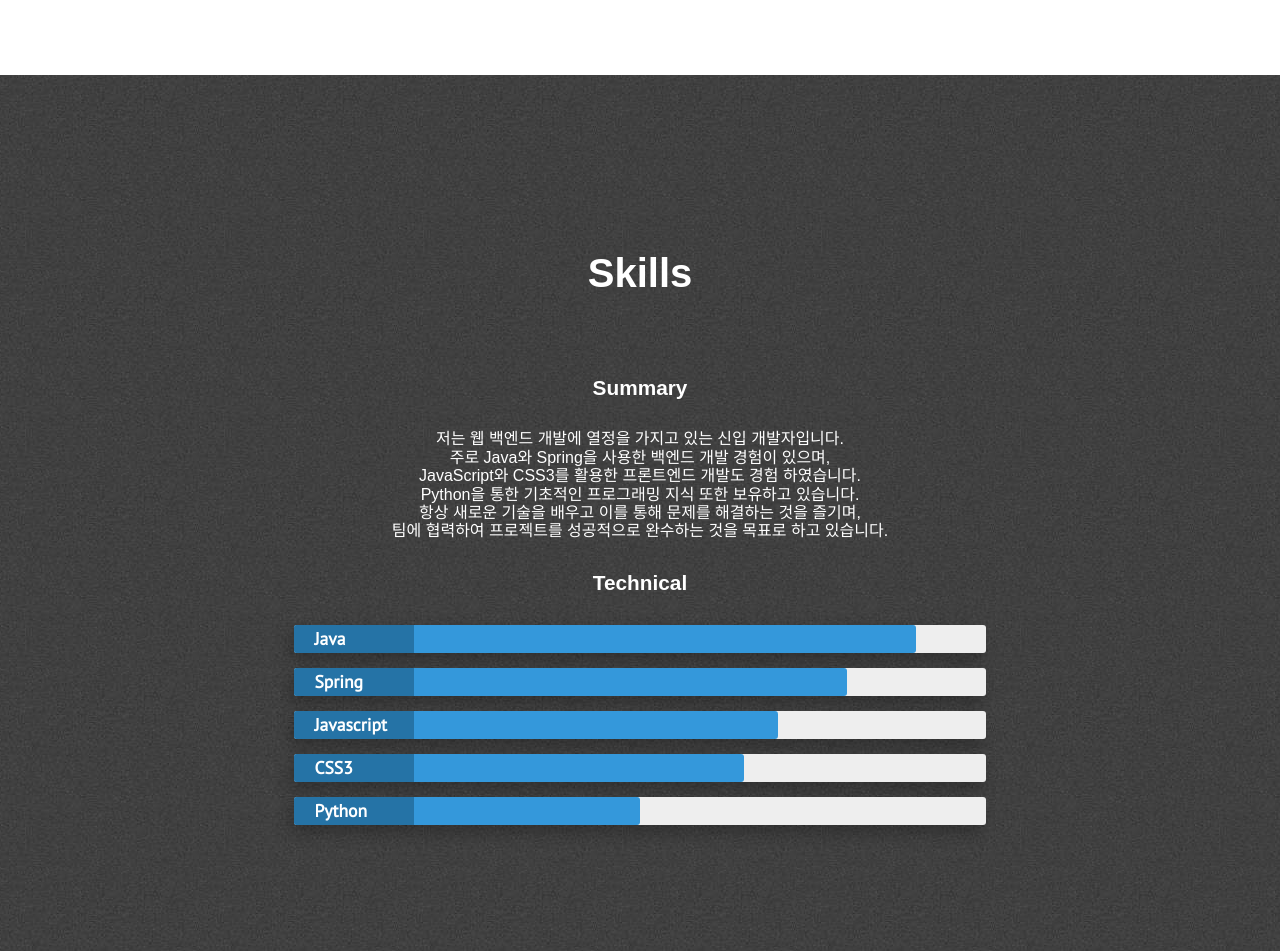
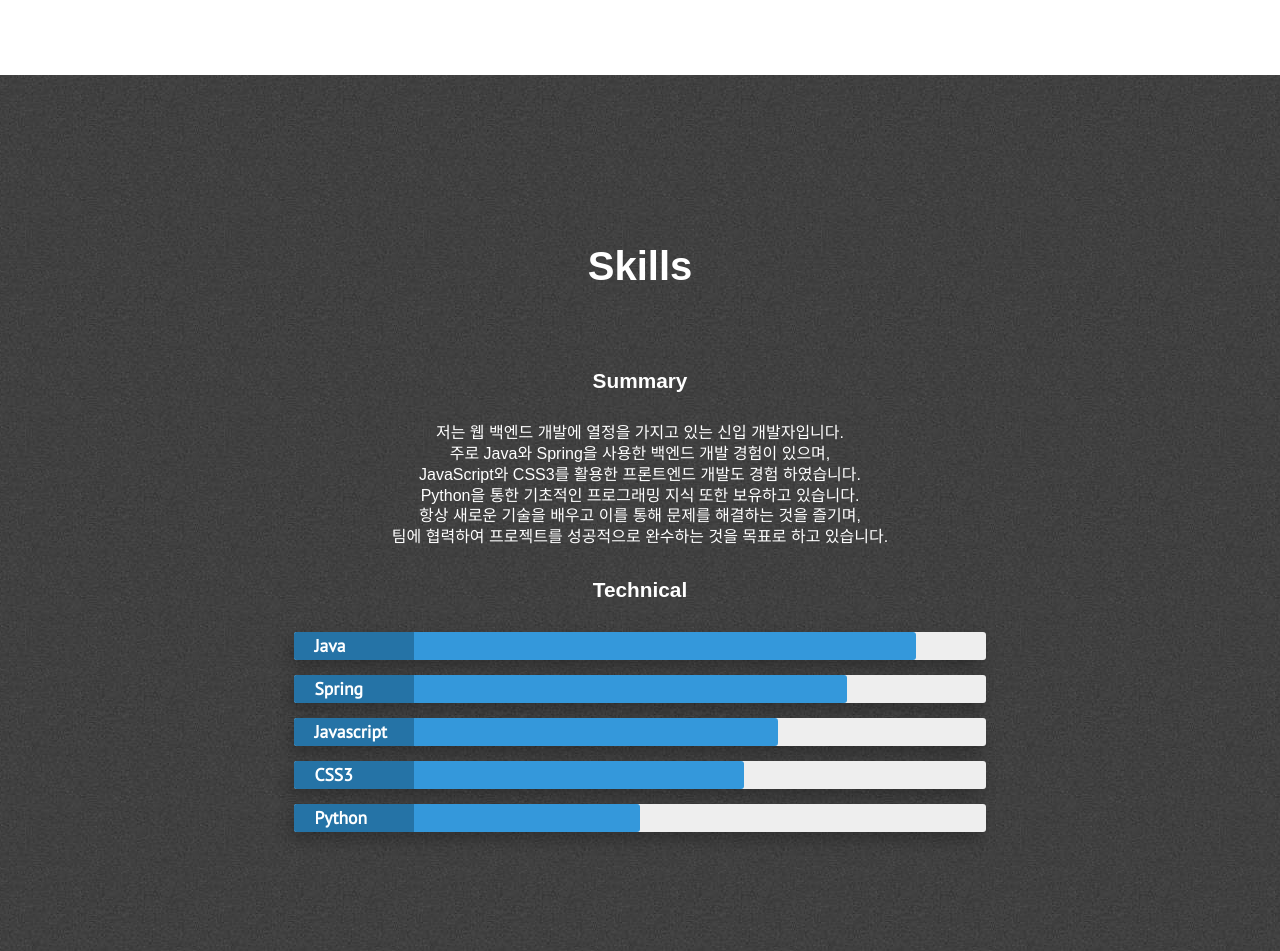
Before and after one commit to SHU-Webbb/SHU-Webbb.github.io, a Jekyll site: the page built from index.html, in a window 1280 px wide. Shown: the part 1885-2836 px from the top of the page. Built offline with Jekyll 4.4.1, drawn with Linux system fonts in a browser that asks for light colours; nearby versions of some CDN libraries; some web fonts are replaced.

Commit message:
Update main.css

```diff
--- a/assets/css/main.css
+++ b/assets/css/main.css
@@ -227,6 +227,7 @@ img {
   font-size: 1rem;
   margin: 30px auto;
   color: #404040;
+  line-height: 1.3; /* 원하는 줄간격 값을 여기에 입력합니다 */
 }
 
 .paragraph-text-normal {
```
